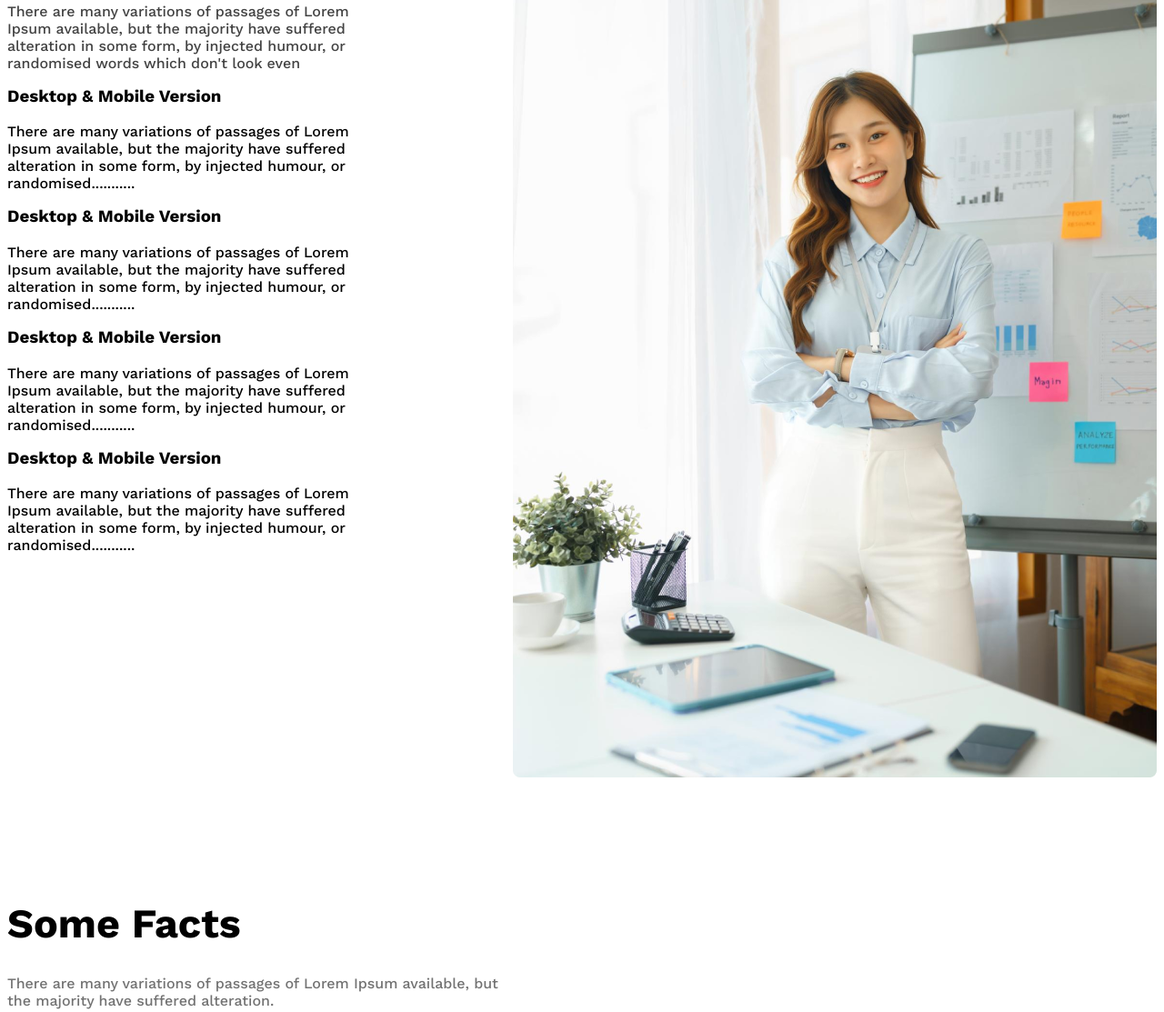
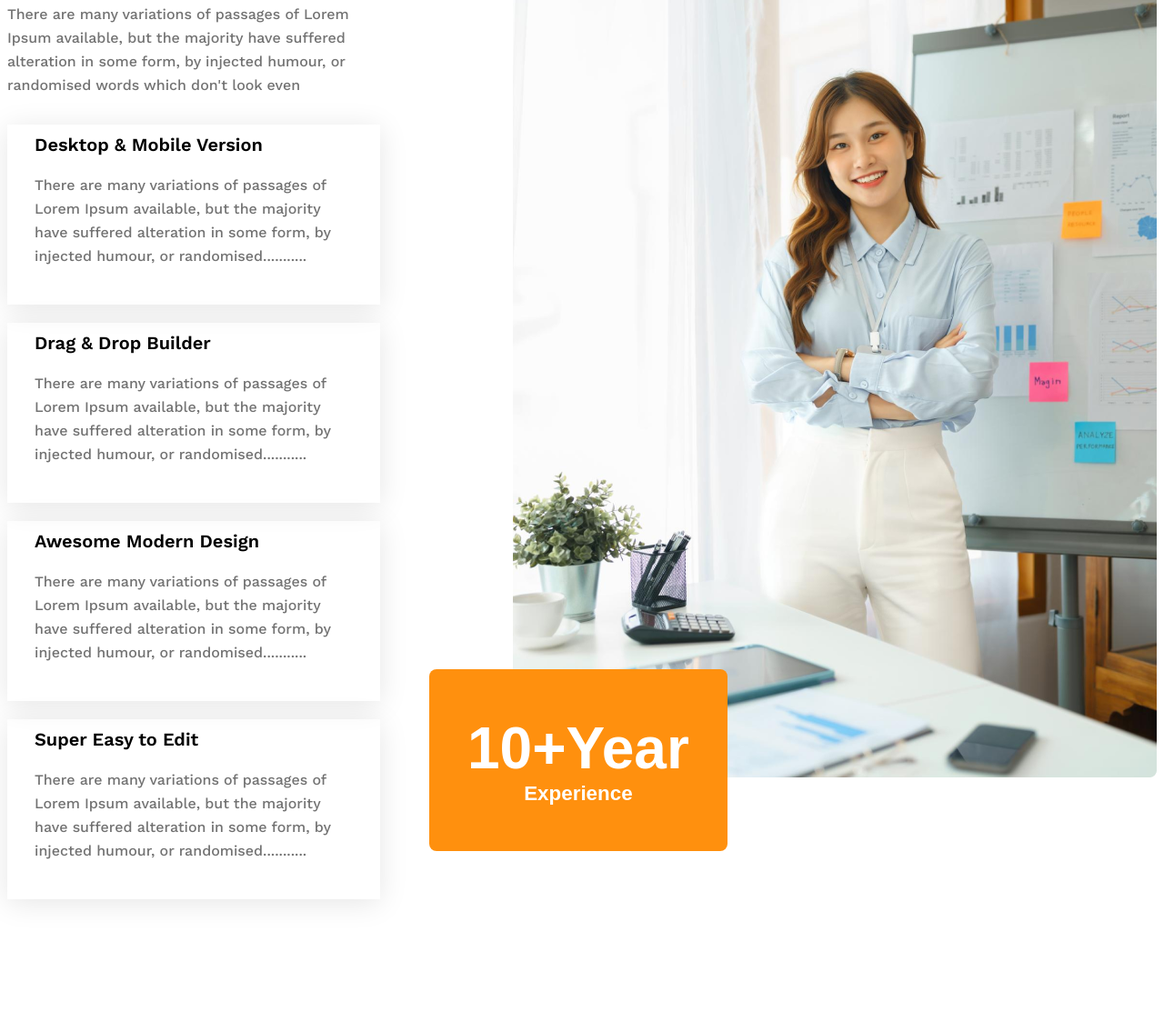
Before and after one commit to djriad157764-creator/G3-Architects, a plain HTML site: page index.html in a window 1280 px wide. Shown: the part 2215-3328 px from the top of the page at 91% size. Drawn offline with nearby package versions, Linux system fonts and the light colour scheme.

Commit message:
complete desing

```diff
--- a/index.html
+++ b/index.html
@@ -66,39 +66,43 @@
         </div>
       </section>
       <!-- love & enjoy section -->
-       <section class="love-container">
+       <section class="love-container display-flex">
         <div class="love-section">
         <h2>Features you will <br> love & enjoy</h2>
-        <p class="text-gray">There are many variations of passages of Lorem Ipsum available, but the majority have suffered alteration in some form, by injected humour, or randomised words which don't look even</p>
-        <div>
-          <div>
+        <p class="light-gray">There are many variations of passages of Lorem Ipsum available, but the majority have suffered alteration in some form, by injected humour, or randomised words which don't look even</p>
+        <div class="card-info">
+          <div class="enjoy-card">
             <h3>
             Desktop & Mobile Version
             </h3>
-            <p>There are many variations of passages of Lorem Ipsum available, but the majority have suffered alteration in some form, by injected humour, or randomised...........</p>
+            <p class="light-gray">There are many variations of passages of Lorem Ipsum available, but the majority have suffered alteration in some form, by injected humour, or randomised...........</p>
           </div>
-          <div>
+          <div class="enjoy-card">
             <h3>
-            Desktop & Mobile Version
+            Drag & Drop Builder
             </h3>
-            <p>There are many variations of passages of Lorem Ipsum available, but the majority have suffered alteration in some form, by injected humour, or randomised...........</p>
+            <p class="light-gray">There are many variations of passages of Lorem Ipsum available, but the majority have suffered alteration in some form, by injected humour, or randomised...........</p>
           </div>
-          <div>
+          <div class="enjoy-card">
             <h3>
-            Desktop & Mobile Version
+            Awesome Modern Design
             </h3>
-            <p>There are many variations of passages of Lorem Ipsum available, but the majority have suffered alteration in some form, by injected humour, or randomised...........</p>
+            <p class="light-gray">There are many variations of passages of Lorem Ipsum available, but the majority have suffered alteration in some form, by injected humour, or randomised...........</p>
           </div>
-          <div>
+          <div class="enjoy-card">
             <h3>
-            Desktop & Mobile Version
+            Super Easy to Edit
             </h3>
-            <p>There are many variations of passages of Lorem Ipsum available, but the majority have suffered alteration in some form, by injected humour, or randomised...........</p>
+            <p class="light-gray">There are many variations of passages of Lorem Ipsum available, but the majority have suffered alteration in some form, by injected humour, or randomised...........</p>
           </div>
         </div>
         </div>
-        <div class="10-years-section">
+        <div class="years-section">
           <img src="./images/architect.png" alt="">
+          <div class="btn-2nd display-flex">
+            <button class="btn-primary bt2"><span class="year">10+Year</span><br>
+<span class="exp">Experience</span></button>
+          </div>
         </div>
       </section>
       <!-- /some facts section/ -->
--- a/style/style.css
+++ b/style/style.css
@@ -126,7 +126,6 @@ main> section {
 }
 /* love&enjoy related style */
 .love-container{
-  display: flex;
   gap: 146px;
   margin: 130px auto;
 }
@@ -139,6 +138,39 @@ main> section {
    font-size: 2.8rem;
    font-weight: 700;
    margin-bottom: 24px;
+}
+.love-section p{
+  font-size: 1rem;
+  line-height: 26px;
+  margin-bottom: 30px;
+}
+.enjoy-card{
+  box-shadow: 0px 4px 30px 0px rgba(0, 0, 0, 0.1);
+  padding: 10px 30px;
+  margin-bottom: 20px;
+}
+.enjoy-card h3{
+  font-size: 1.25rem;
+  font-weight: 600;
+}
+.years-section img{
+  max-width: 708px;
+
+}
+.bt2{
+  max-width: 742px;
+  padding: 45px 42px;
+  height: 200px;
+  margin-top: -123px;
+  margin-left: -92px;
+}
+.year{
+  font-size: 4rem;
+  font-weight: 700;
+}
+.exp{
+  font-size: 1.4rem;
+
 }
 /* some facts related style */
 
@@ -212,7 +244,7 @@ main> section {
 /* footer related style */
 footer{
   max-width: 1440px;
-  margin: 254px auto;
+  margin: 150px auto;
 }
 small{
  font-size: 1.25rem;
@@ -225,7 +257,8 @@ small{
 @media screen and (max-width: 576px) {
   .navbar,
   .nav-link,
-  .photo-section {
+  .photo-section,
+  .love-container {
     flex-direction: column;
   }
   .image-container,
@@ -235,14 +268,36 @@ small{
   .paragrap-section {
     text-align: center;
   }
+  .years-section img{
+    width: 100%;
+    margin: 0 auto;
+  }
+  .bt2{
+  max-width: 95%;
+  margin:20px;
+}
+.btn-2nd{
+  justify-content: center;
+}
+.love-section{
+  width: 95%;
+}
+.enjoy-card{
+  margin: 20px;
+}
   .fact-cointainer{
-    width: 100%;
+    width: 95%;
+    margin: 0 auto;
   }
   .sponsor-image{
     width: 100%;
     margin: 50px auto;
     justify-items: center;
 
+  }
+  .sponsor-container{
+    margin: 10px 20px;
+    text-align: center;
   }
   .card-cointainer{
      width: 97%;
@@ -254,12 +309,12 @@ small{
   }
   .footer-title{
     padding: 20px;
-    line-height: 0px;
+    line-height: 50px;
   }
 }
 @media screen and (min-width:576px) and (max-width: 992px) {
   .photo-section,
-  .navbar {
+  .navbar, .love-container {
     flex-direction: column;
   }
   .navbar,
@@ -270,6 +325,15 @@ small{
     grid-template-columns: repeat(2, 1fr);
     gap: 50px;
 }
+.bt2{
+  max-width: 95%;
+  margin:20px;
+}
+.years-section{
+    width: 100%;
+    text-align: center;
+    justify-items: center;
+  }
 .sponsor-image{
   grid-template-columns: repeat(2, 1fr);
   margin-left: 80px;
```
